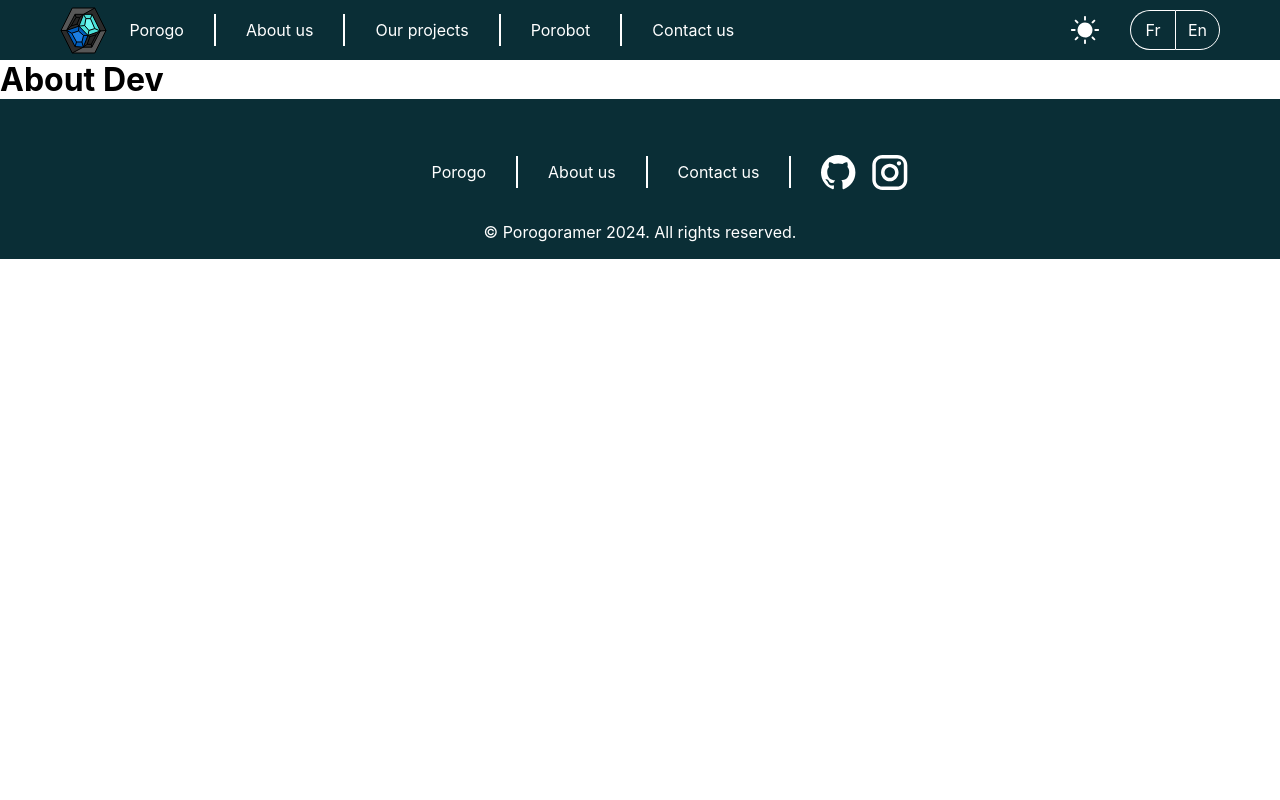
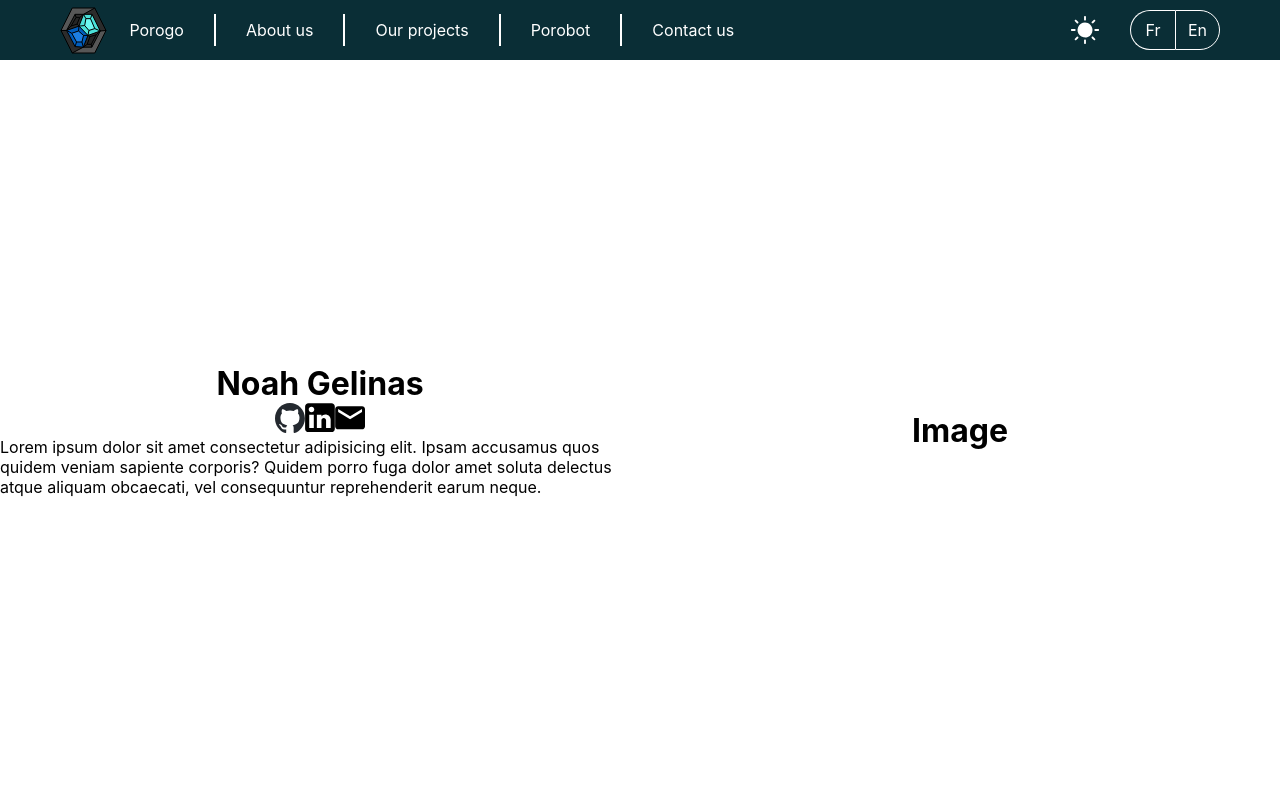
Before and after one commit to Porogoramer/porogoramer.com, a React app in the folder porogo/frontend/: page /about-dev in a window 1280 px wide. Shown: the top 800 px of the page. Built offline with nearby package versions, Linux system fonts and the light colour scheme; the HTML template or start-up script is replaced by a standard one.

Commit message:
Begin AboutDev design

```diff
--- a/porogo/frontend/src/components/views/AboutDev.tsx
+++ b/porogo/frontend/src/components/views/AboutDev.tsx
@@ -1,5 +1,32 @@
 import React from 'react';
+import '../../../static/styles/views/_about-dev.scss';
+import { Link } from 'react-router-dom';
 
 export default function AboutDev() {
-    return <h1>About Dev</h1>;
+    return <>
+        <div id='top-content'>
+            <div className='about'>
+                <h1>Noah Gelinas</h1>
+                <div id="icons-div">
+                    <a href="">
+                        <img id="github" src="/static/assets/icons/github-logo-black.svg" alt="Github Logo" />
+                    </a>
+                    <a href="">
+                        <img id="linkedin" src="/static/assets/icons/linkedin.svg" alt="LinkedIn Logo" />
+
+                    </a>
+                    <a href="">
+                        <img id="email" src="/static/assets/icons/email.svg" alt="Email Logo" />
+                    </a>
+                </div>
+                <p>Lorem ipsum dolor sit amet consectetur adipisicing elit. Ipsam accusamus quos quidem veniam sapiente corporis? Quidem porro fuga dolor amet soluta delectus atque aliquam obcaecati, vel consequuntur reprehenderit earum neque.</p>
+            </div>
+            <div className='about'>
+                <h1>Image</h1>
+            </div>
+        </div>
+        <div id='full-content'>
+            <h1>About Dev</h1>
+        </div>
+    </>;
 }
--- /dev/null
+++ b/porogo/frontend/static/styles/views/_about-dev.scss
@@ -0,0 +1,38 @@
+@import '../common/variables';
+
+#top-content{
+  display: flex;
+  justify-content: space-evenly;
+  height: $body-height;
+  align-items: center;
+}
+
+.about {
+  display: flex;
+  flex:1;
+  height: 100%;
+  flex-direction: column;
+  justify-content: center;
+  align-items: center;
+}
+
+#github{
+  height:30px;
+  width: 30px;
+}
+
+#linkedin{
+  height:30px;
+  width: 30px;
+}
+
+#email{
+  height:30px;
+  width: 30px;
+}
+
+#icons-div{
+  display: flex;
+  width: 100%;
+  justify-content: center;
+}
```
